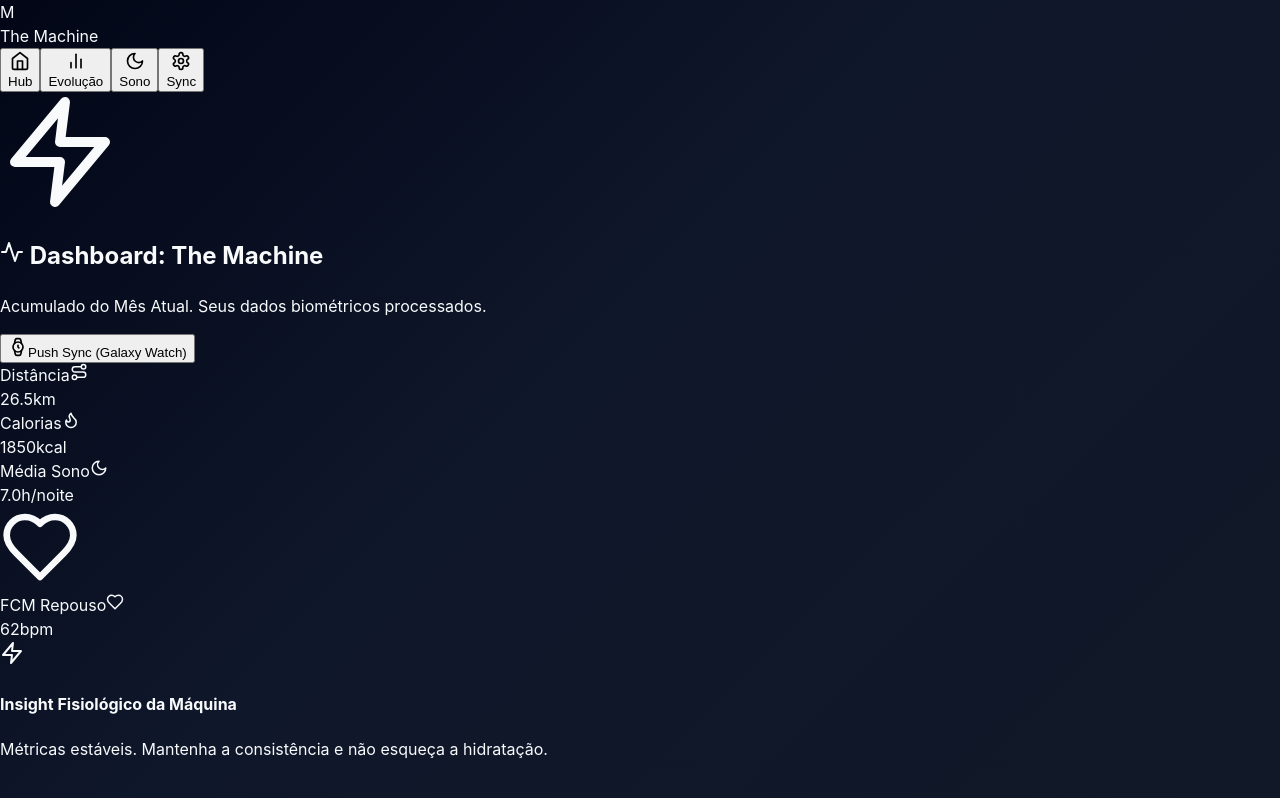
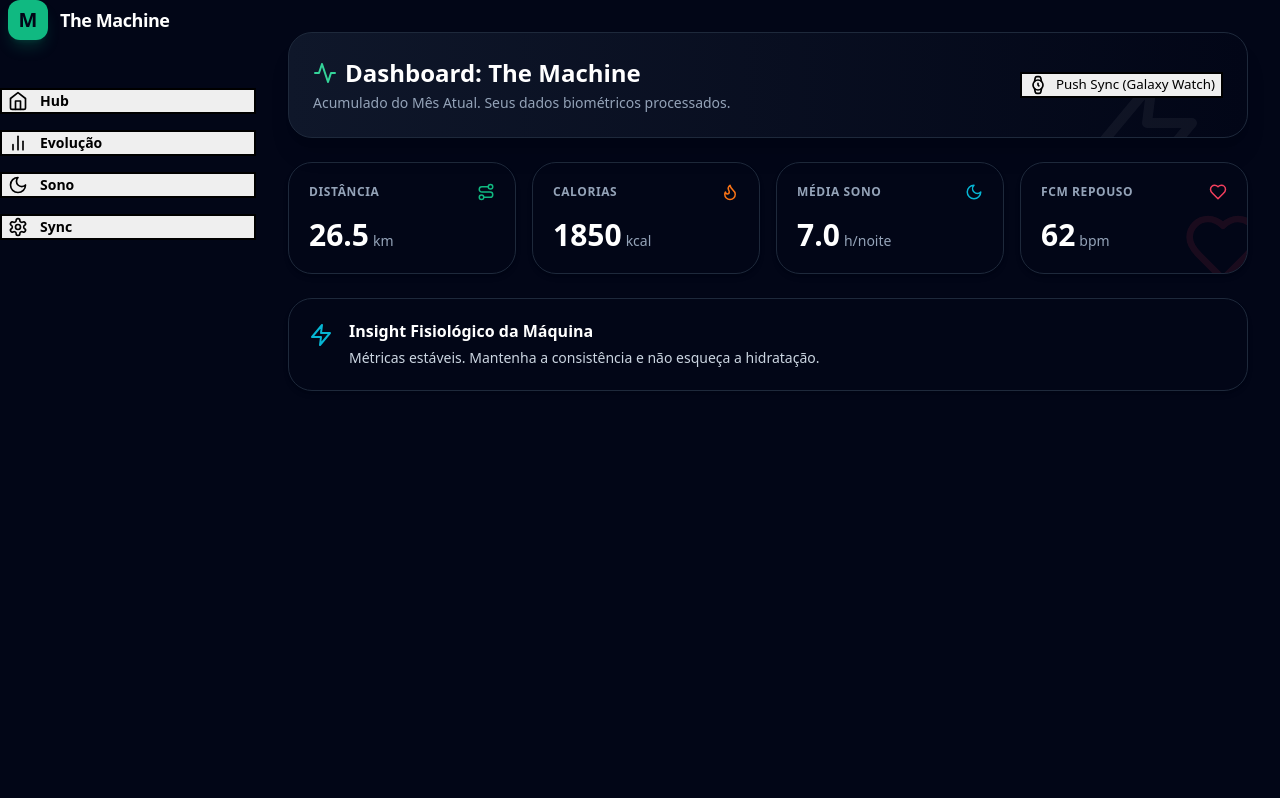
Before and after one commit to studio-gh/themachine, a React (Vite) app: page / in a window 1280 px wide. Built offline with nearby package versions, Linux system fonts and the light colour scheme; the HTML template or start-up script is replaced by a standard one.

Commit message:
Update App.jsx

```diff
--- a/src/App.jsx
+++ b/src/App.jsx
@@ -2,8 +2,18 @@ import React, { useState, useEffect, useMemo } from 'react';
 import { Activity, Moon, Watch, BarChart2, Settings, Home, Zap, Heart, Flame, Route, CheckCircle2, AlertCircle } from 'lucide-react';
 
 export default function App() {
+  // --- INJEÇÃO DE SEGURANÇA DO TAILWIND CSS ---
+  useEffect(() => {
+    if (!document.getElementById('tailwind-cdn')) {
+      const script = document.createElement('script');
+      script.id = 'tailwind-cdn';
+      script.src = 'https://cdn.tailwindcss.com';
+      document.head.appendChild(script);
+    }
+  }, []);
+
   // --- ESTADOS DE NAVEGAÇÃO E SISTEMA ---
-  const [activeTab, setActiveTab] = useState('hub'); // 'hub', 'plan', 'progress', 'sleep', 'sync'
+  const [activeTab, setActiveTab] = useState('hub'); // 'hub', 'progress', 'sleep', 'sync'
   const [isSyncing, setIsSyncing] = useState(false);
   const [toast, setToast] = useState(null);
 
@@ -43,13 +53,10 @@ export default function App() {
   // --- LÓGICA DE SINCRONIZAÇÃO (PUSH BUTTON) ---
   const handleWatchSync = () => {
     setIsSyncing(true);
-    // Simula o tempo de requisição via Health Connect / Watch 4
     setTimeout(() => {
-      // 1. Atualiza Frequência Cardíaca
       const newRestingHR = Math.floor(Math.random() * (64 - 58 + 1) + 58);
       setRestingHR(newRestingHR);
 
-      // 2. Injeta um novo treino simulado vindo do relógio
       const today = new Date().toISOString().split('T')[0];
       if (!activities.find(a => a.date === today)) {
         const newAct = {
@@ -63,7 +70,6 @@ export default function App() {
         setActivities(prev => [newAct, ...prev]);
       }
 
-      // 3. Injeta dados de sono da noite anterior
       const lastNight = new Date();
       lastNight.setDate(lastNight.getDate() - 1);
       const lastNightStr = lastNight.toISOString().split('T')[0];
@@ -122,9 +128,9 @@ export default function App() {
   // --- RENDERIZADORES DE ABAS ---
 
   const renderHub = () => (
-    <div className="space-y-6 animate-fade-in">
-      <div className="flex flex-col md:flex-row justify-between items-start md:items-center gap-4 bg-gradient-to-r from-slate-900 to-slate-950 p-6 rounded-3xl border border-slate-800 relative overflow-hidden">
-        <div className="absolute top-0 right-0 p-10 opacity-5">
+    <div className="space-y-6">
+      <div className="flex flex-col md:flex-row justify-between items-start md:items-center gap-4 bg-gradient-to-r from-slate-900 to-slate-950 p-6 rounded-3xl border border-slate-800 relative overflow-hidden shadow-xl">
+        <div className="absolute top-0 right-0 p-10 opacity-5 pointer-events-none">
           <Zap size={120} />
         </div>
         <div className="relative z-10">
@@ -136,10 +142,10 @@ export default function App() {
         <button
           onClick={handleWatchSync}
           disabled={isSyncing}
-          className={`relative z-10 flex items-center gap-2 px-6 py-3 rounded-2xl font-bold transition-all shadow-lg shadow-emerald-500/20 ${
+          className={`relative z-10 flex items-center gap-2 px-6 py-3 rounded-2xl font-bold transition-all shadow-lg ${
             isSyncing
-              ? 'bg-slate-800 text-emerald-500 border border-emerald-500/30'
-              : 'bg-emerald-500 text-slate-950 hover:bg-emerald-400 hover:scale-105'
+              ? 'bg-slate-800 text-emerald-500 border border-emerald-500/35'
+              : 'bg-emerald-500 text-slate-950 hover:bg-emerald-400 hover:scale-105 shadow-emerald-500/20'
           }`}
         >
           <Watch className={isSyncing ? 'animate-spin' : ''} size={20} />
@@ -149,9 +155,9 @@ export default function App() {
 
       {/* KPI GRID */}
       <div className="grid grid-cols-2 md:grid-cols-4 gap-4">
-        <div className="bg-slate-950 border border-slate-800 p-5 rounded-3xl flex flex-col justify-between">
+        <div className="bg-slate-950 border border-slate-800 p-5 rounded-3xl flex flex-col justify-between shadow-md">
           <div className="flex justify-between items-center mb-4">
-            <span className="text-xs font-bold text-slate-400 uppercase">Distância</span>
+            <span className="text-xs font-bold text-slate-400 uppercase tracking-wider">Distância</span>
             <Route className="text-emerald-500" size={18} />
           </div>
           <div>
@@ -160,9 +166,9 @@ export default function App() {
           </div>
         </div>
 
-        <div className="bg-slate-950 border border-slate-800 p-5 rounded-3xl flex flex-col justify-between">
+        <div className="bg-slate-950 border border-slate-800 p-5 rounded-3xl flex flex-col justify-between shadow-md">
           <div className="flex justify-between items-center mb-4">
-            <span className="text-xs font-bold text-slate-400 uppercase">Calorias</span>
+            <span className="text-xs font-bold text-slate-400 uppercase tracking-wider">Calorias</span>
             <Flame className="text-orange-500" size={18} />
           </div>
           <div>
@@ -171,9 +177,9 @@ export default function App() {
           </div>
         </div>
 
-        <div className="bg-slate-950 border border-slate-800 p-5 rounded-3xl flex flex-col justify-between">
+        <div className="bg-slate-950 border border-slate-800 p-5 rounded-3xl flex flex-col justify-between shadow-md">
           <div className="flex justify-between items-center mb-4">
-            <span className="text-xs font-bold text-slate-400 uppercase">Média Sono</span>
+            <span className="text-xs font-bold text-slate-400 uppercase tracking-wider">Média Sono</span>
             <Moon className="text-cyan-500" size={18} />
           </div>
           <div>
@@ -182,12 +188,12 @@ export default function App() {
           </div>
         </div>
 
-        <div className="bg-slate-950 border border-slate-800 p-5 rounded-3xl flex flex-col justify-between relative overflow-hidden">
-          <div className="absolute -right-4 -bottom-4 opacity-10">
+        <div className="bg-slate-950 border border-slate-800 p-5 rounded-3xl flex flex-col justify-between relative overflow-hidden shadow-md">
+          <div className="absolute -right-4 -bottom-4 opacity-10 pointer-events-none">
             <Heart size={80} className="text-rose-500" />
           </div>
           <div className="flex justify-between items-center mb-4 relative z-10">
-            <span className="text-xs font-bold text-slate-400 uppercase">FCM Repouso</span>
+            <span className="text-xs font-bold text-slate-400 uppercase tracking-wider">FCM Repouso</span>
             <Heart className="text-rose-500 animate-pulse" size={18} />
           </div>
           <div className="relative z-10">
@@ -198,10 +204,10 @@ export default function App() {
       </div>
 
       {/* AI INSIGHT */}
-      <div className={`p-5 rounded-3xl border flex items-start gap-4 ${
+      <div className={`p-5 rounded-3xl border flex items-start gap-4 shadow-md ${
         insight.alert === 'warning' ? 'bg-orange-950/30 border-orange-500/50' :
         insight.alert === 'good' ? 'bg-emerald-950/30 border-emerald-500/50' :
-        'bg-slate-900 border-slate-800'
+        'bg-slate-950 border-slate-800'
       }`}>
         <div className="mt-1">
           {insight.alert === 'warning' ? <AlertCircle className="text-orange-500" /> :
@@ -217,29 +223,26 @@ export default function App() {
   );
 
   const renderProgress = () => (
-    <div className="space-y-6 animate-fade-in">
-      <div className="bg-slate-950 border border-slate-800 rounded-3xl p-6">
+    <div className="space-y-6">
+      <div className="bg-slate-950 border border-slate-800 rounded-3xl p-6 shadow-xl">
         <h3 className="text-lg font-black text-white mb-6 flex items-center gap-2">
           <BarChart2 className="text-emerald-400" /> Gráfico de Evolução de Carga
         </h3>
 
-        {/* GRÁFICO DE BARRAS AVANÇADO */}
         <div className="h-48 flex items-end gap-2 md:gap-4 border-b border-slate-800 pb-2 relative">
-          {/* Linhas de grade de fundo */}
           <div className="absolute w-full top-0 border-t border-slate-800/50 border-dashed z-0"></div>
           <div className="absolute w-full top-1/2 border-t border-slate-800/50 border-dashed z-0"></div>
 
           {[...activities].reverse().slice(0, 10).map((act, i) => {
-            const heightPct = Math.min(100, (act.distance / 20) * 100); // Base max 20km
+            const heightPct = Math.min(100, (act.distance / 20) * 100);
             return (
               <div key={i} className="flex-1 flex flex-col items-center gap-2 z-10 group">
                 <div className="w-full relative flex justify-center">
                   <div
-                    className="w-full max-w-[40px] bg-gradient-to-t from-emerald-600 to-emerald-400 rounded-t-lg transition-all duration-500 group-hover:from-emerald-400 group-hover:to-emerald-300"
+                    className="w-full max-w-[40px] bg-gradient-to-t from-emerald-600 to-emerald-400 rounded-t-lg transition-all duration-500 group-hover:from-emerald-400 group-hover:to-emerald-300 shadow-md"
                     style={{ height: `${heightPct}%`, minHeight: '10%' }}
                   ></div>
-                  {/* Tooltip on hover */}
-                  <div className="absolute -top-10 opacity-0 group-hover:opacity-100 bg-slate-800 text-white text-[10px] py-1 px-2 rounded-lg font-bold pointer-events-none transition-opacity whitespace-nowrap">
+                  <div className="absolute -top-10 opacity-0 group-hover:opacity-100 bg-slate-800 text-white text-[10px] py-1 px-2 rounded-lg font-bold pointer-events-none transition-opacity whitespace-nowrap shadow-lg">
                     {act.distance} km
                   </div>
                 </div>
@@ -252,8 +255,7 @@ export default function App() {
         </div>
       </div>
 
-      {/* HISTÓRICO EM LISTA */}
-      <div className="bg-slate-950 border border-slate-800 rounded-3xl p-6">
+      <div className="bg-slate-950 border border-slate-800 rounded-3xl p-6 shadow-xl">
         <h3 className="text-lg font-black text-white mb-4">Últimas Atividades Registradas</h3>
         <div className="space-y-3">
           {activities.map(act => (
@@ -289,8 +291,8 @@ export default function App() {
   );
 
   const renderSleep = () => (
-    <div className="space-y-6 animate-fade-in">
-      <div className="bg-slate-950 border border-slate-800 rounded-3xl p-6">
+    <div className="space-y-6">
+      <div className="bg-slate-950 border border-slate-800 rounded-3xl p-6 shadow-xl">
         <h3 className="text-lg font-black text-white mb-2 flex items-center gap-2">
           <Moon className="text-cyan-400" /> Histórico de Sono e Recuperação
         </h3>
@@ -298,13 +300,13 @@ export default function App() {
 
         <div className="grid grid-cols-1 md:grid-cols-2 gap-4">
           {sleepData.map((sleep, idx) => (
-            <div key={idx} className="p-4 bg-slate-900 border border-slate-800 rounded-2xl flex items-center justify-between">
+            <div key={idx} className="p-4 bg-slate-900 border border-slate-800 rounded-2xl flex items-center justify-between shadow-md">
               <div>
                 <span className="text-[10px] font-bold text-slate-500 block mb-1">{sleep.date}</span>
                 <h4 className="text-lg font-black text-white">{sleep.hours} <span className="text-xs text-slate-400 font-normal">horas</span></h4>
               </div>
               <div className="text-right">
-                <span className={`text-xs font-bold px-2 py-1 rounded-lg ${
+                <span className={`text-xs font-bold px-2.5 py-1 rounded-lg ${
                   sleep.quality === 'Excelente' ? 'bg-emerald-500/20 text-emerald-400' :
                   sleep.quality === 'Boa' ? 'bg-cyan-500/20 text-cyan-400' :
                   sleep.quality === 'Razoável' ? 'bg-yellow-500/20 text-yellow-400' :
@@ -322,16 +324,15 @@ export default function App() {
   );
 
   const renderSync = () => (
-    <div className="space-y-6 animate-fade-in">
-      <div className="bg-slate-950 border border-slate-800 rounded-3xl p-6">
+    <div className="space-y-6">
+      <div className="bg-slate-950 border border-slate-800 rounded-3xl p-6 shadow-xl">
         <h3 className="text-lg font-black text-white mb-2 flex items-center gap-2">
           <Settings className="text-slate-400" /> Hub de Conexões de Saúde
         </h3>
         <p className="text-xs text-slate-400 mb-8">Gerencie de onde "A Máquina" puxa seus dados biométricos.</p>
 
         <div className="space-y-4">
-          {/* SAMSUNG HEALTH (Simulated connection) */}
-          <div className="flex items-center justify-between p-4 bg-slate-900 border border-slate-800 rounded-2xl">
+          <div className="flex items-center justify-between p-4 bg-slate-900 border border-slate-800 rounded-2xl shadow-md">
             <div className="flex items-center gap-4">
               <div className="w-10 h-10 rounded-full bg-blue-600 flex items-center justify-center font-black text-white">SH</div>
               <div>
@@ -347,8 +348,7 @@ export default function App() {
             </button>
           </div>
 
-          {/* GOOGLE FIT */}
-          <div className="flex items-center justify-between p-4 bg-slate-900 border border-slate-800 rounded-2xl">
+          <div className="flex items-center justify-between p-4 bg-slate-900 border border-slate-800 rounded-2xl shadow-md">
             <div className="flex items-center gap-4">
               <div className="w-10 h-10 rounded-full bg-white flex items-center justify-center font-black text-red-500 border border-slate-300">G</div>
               <div>
@@ -364,8 +364,7 @@ export default function App() {
             </button>
           </div>
 
-          {/* STRAVA */}
-          <div className="flex items-center justify-between p-4 bg-slate-900 border border-slate-800 rounded-2xl">
+          <div className="flex items-center justify-between p-4 bg-slate-900 border border-slate-800 rounded-2xl shadow-md">
             <div className="flex items-center gap-4">
               <div className="w-10 h-10 rounded-full bg-orange-500 flex items-center justify-center font-black text-white">St</div>
               <div>
@@ -388,7 +387,6 @@ export default function App() {
   return (
     <div className="min-h-screen bg-[#020617] text-slate-100 font-sans flex flex-col md:flex-row antialiased">
 
-      {/* Toast Notification */}
       {toast && (
         <div className="fixed top-6 right-4 left-4 md:left-auto md:w-96 z-50 animate-fade-in">
           <div className={`px-4 py-3 rounded-2xl shadow-2xl border text-sm font-bold flex items-center gap-3 ${
@@ -401,12 +399,11 @@ export default function App() {
       )}
 
       {/* SIDEBAR (Desktop) / BOTTOM NAV (Mobile) */}
-      <nav className="fixed bottom-0 w-full md:relative md:w-24 lg:w-64 bg-slate-950 border-t md:border-t-0 md:border-r border-slate-800/80 z-40 flex md:flex-col justify-around md:justify-start p-3 md:p-4 gap-2 md:gap-4 md:h-screen transition-all">
+      <nav className="fixed bottom-0 w-full md:relative md:w-24 lg:w-64 bg-slate-950 border-t md:border-t-0 md:border-r border-slate-800/80 z-40 flex md:flex-col justify-around md:justify-start p-3 md:p-4 gap-2 md:gap-4 md:h-screen transition-all shadow-2xl">
 
-        {/* LOGO (Desktop only) */}
         <div className="hidden md:flex items-center gap-3 mb-8 lg:px-2">
           <div className="bg-emerald-500 text-slate-950 w-10 h-10 rounded-xl font-black flex items-center justify-center text-xl shadow-lg shadow-emerald-500/20">M</div>
-          <span className="hidden lg:block font-black text-lg tracking-tight">The Machine</span>
+          <span className="hidden lg:block font-black text-lg tracking-tight text-white">The Machine</span>
         </div>
 
         <NavItem icon={<Home />} label="Hub" isActive={activeTab === 'hub'} onClick={() => setActiveTab('hub')} />
@@ -416,7 +413,7 @@ export default function App() {
       </nav>
 
       {/* MAIN CONTENT AREA */}
-      <main className="flex-1 overflow-y-auto p-4 md:p-8 pb-24 md:pb-8">
+      <main className="flex-1 overflow-y-auto p-4 md:p-8 pb-28 md:pb-8">
         <div className="max-w-6xl mx-auto">
           {activeTab === 'hub' && renderHub()}
           {activeTab === 'progress' && renderProgress()}
@@ -429,14 +426,13 @@ export default function App() {
   );
 }
 
-// Nav Item Component para organizar o código
 function NavItem({ icon, label, isActive, onClick }) {
   return (
     <button
       onClick={onClick}
       className={`flex flex-col lg:flex-row items-center lg:justify-start justify-center gap-1.5 lg:gap-3 p-2 md:p-3 lg:px-4 rounded-xl transition-all ${
         isActive
-          ? 'bg-emerald-500/10 text-emerald-400'
+          ? 'bg-emerald-500/10 text-emerald-400 border border-emerald-500/20'
           : 'text-slate-500 hover:text-slate-300 hover:bg-slate-900/50'
       }`}
     >
```
